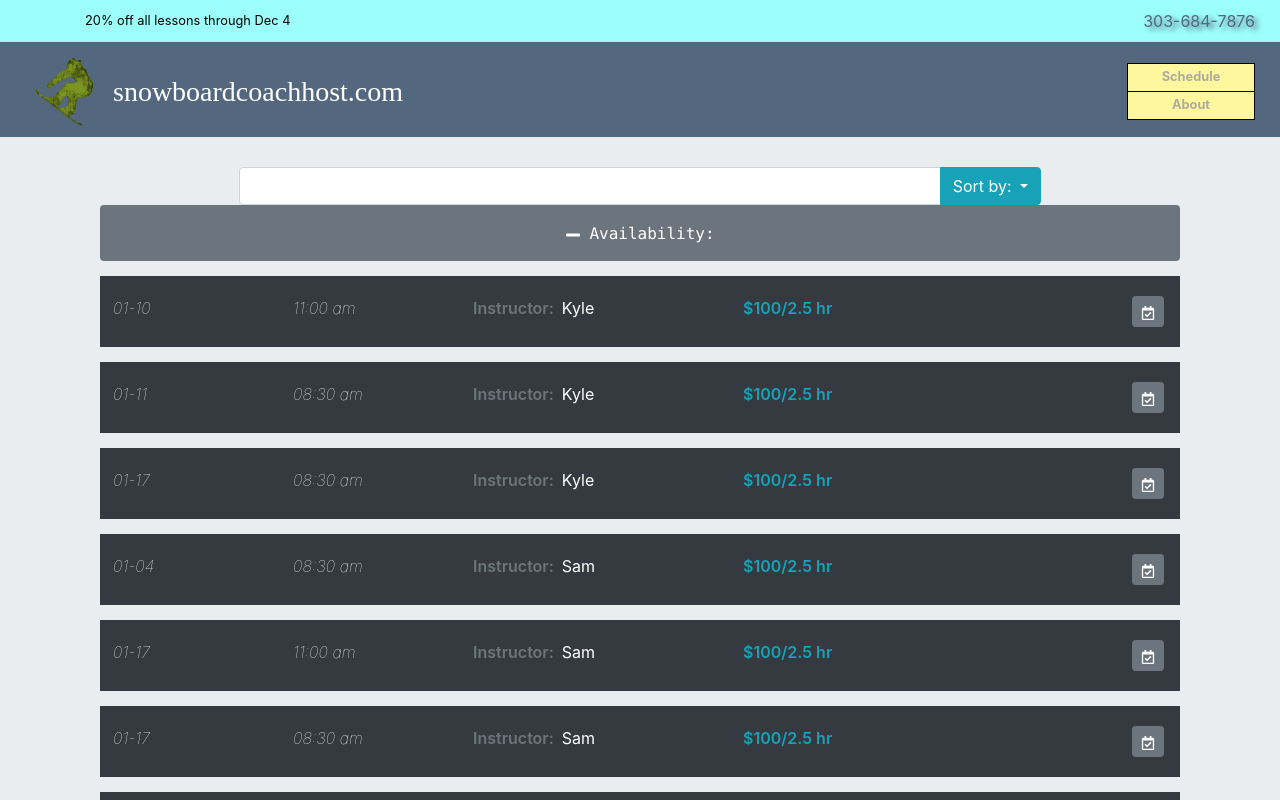
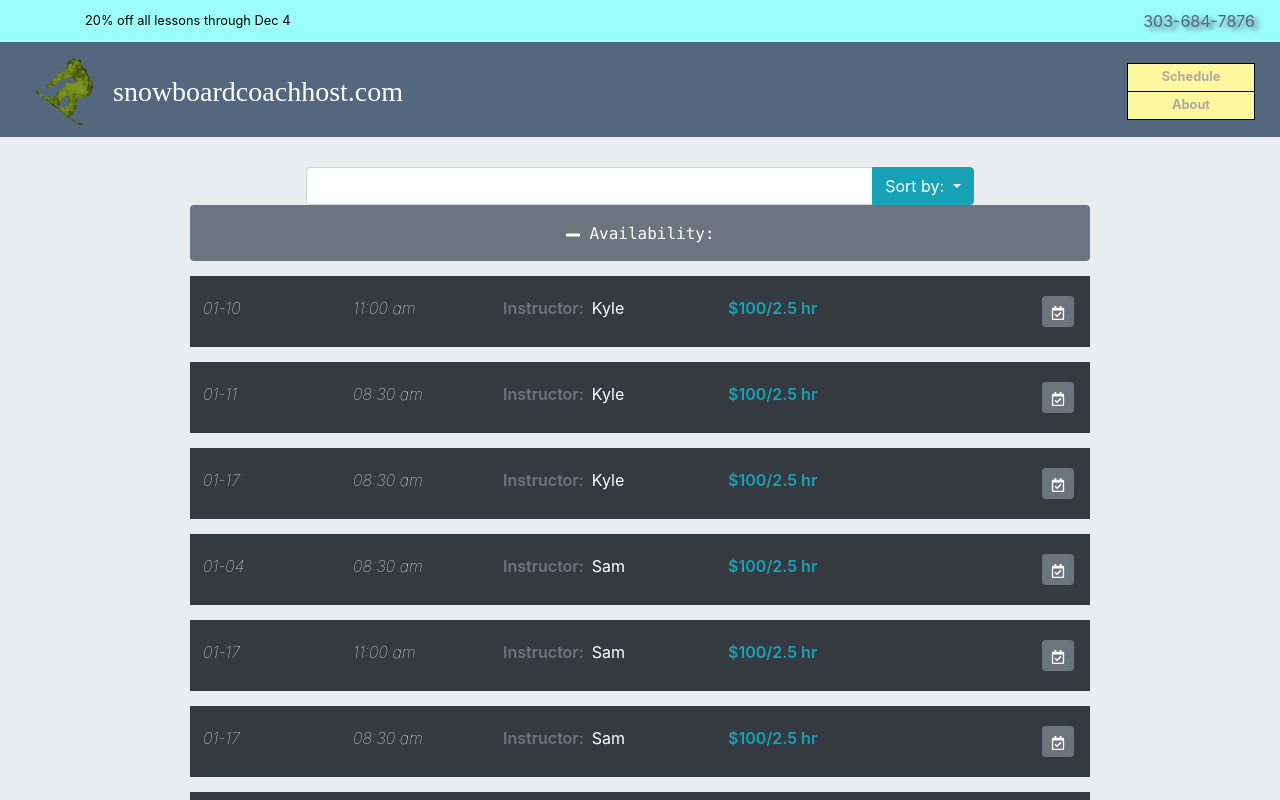
Before and after one commit to hicksey-makes/ski-lessons-snowV2, a React (Create React App) app: page / in a window 1280 px wide. Shown: the top 800 px of the page. Built offline with nearby package versions, Linux system fonts and the light colour scheme; a web font is replaced by a local one.

Commit message:
and screen-size media query to limit max-size of container for components

```diff
--- a/src/css/App.css
+++ b/src/css/App.css
@@ -35,6 +35,8 @@
 .remove-lsn-list {
   display: none;
 }
-@media screen only and (max-width: 539px) {
-
+@media (min-width: 1200px) {
+  .container {
+    max-width: 960px;
+  }
 }
```
